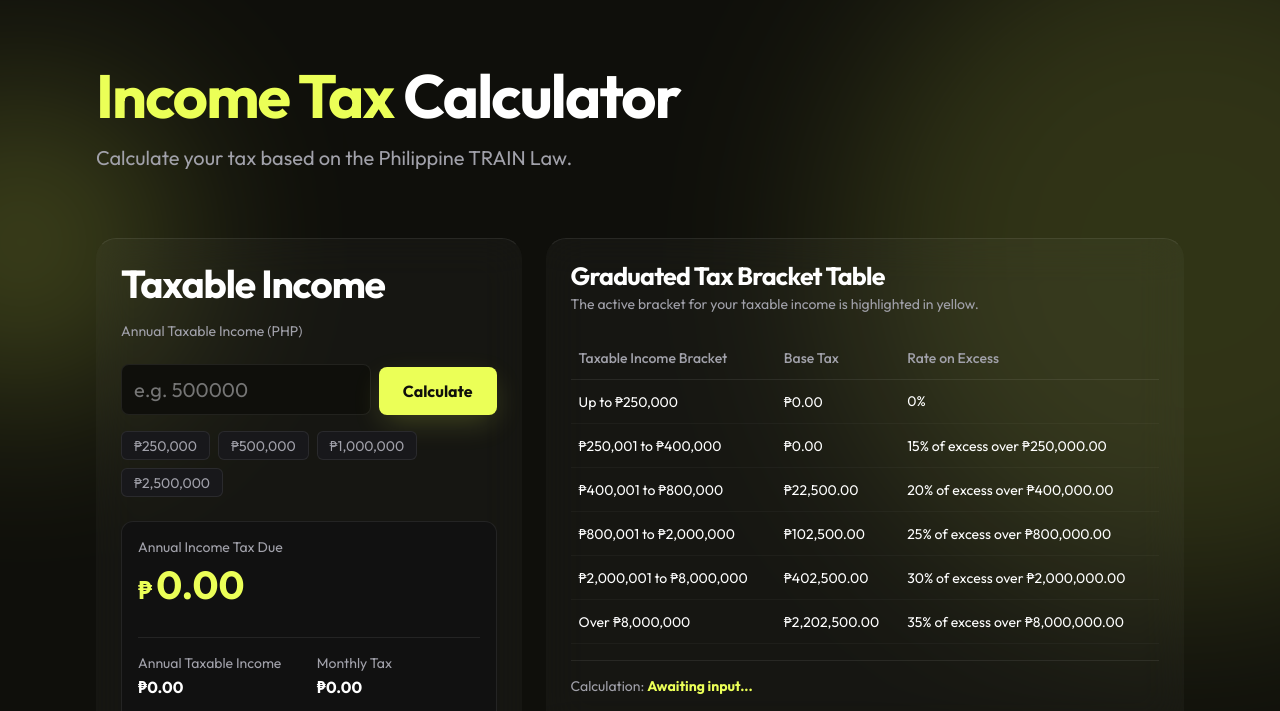
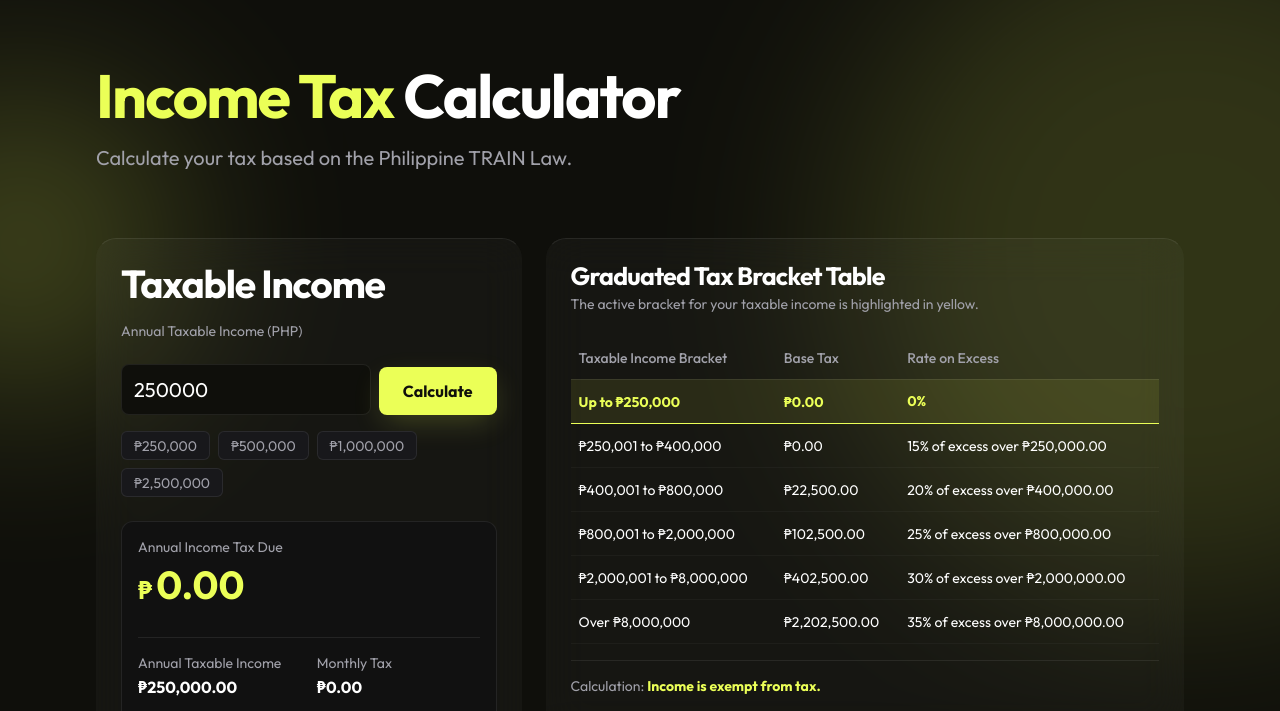
Before and after one commit to cxrlbndct/itc-website-assignment, a plain HTML site: page pages/tax.html in a window 1280 px wide. Both pictures are taken after a click on the button "₱250,000". Shown: the part 67-778 px from the top of the page. Drawn offline with Linux system fonts and the light colour scheme.

Commit message:
Added JS for Tax Program

```diff
--- a/css/styles.css
+++ b/css/styles.css
@@ -896,15 +896,12 @@ input[type="number"] {
 @media (max-width: 75rem) {
     .header-inner {
         flex-wrap: wrap;
-        /* Allows the nav to drop below the logo */
         justify-content: center;
-        /* Centers everything when stacked */
         gap: var(--space-4);
     }
 
     .nav-list {
         flex-wrap: wrap;
-        /* Allows the buttons to wrap onto new lines */
         justify-content: center;
     }
 }
--- a/js/main.js
+++ b/js/main.js
@@ -120,3 +120,97 @@ if (conversionForm) {
 
     updateUILabels();
 }
+
+/*TAX CALC*/
+const taxForm = document.getElementById('tax-form');
+
+if (taxForm) {
+    const taxInput = document.getElementById('tax-input');
+    const quickBtns = document.querySelectorAll('.quick-btn');
+    const tableBody = document.getElementById('tax-table-body');
+
+    const elTaxDue = document.getElementById('tax-due');
+    const elStatAnnual = document.getElementById('stat-annual');
+    const elStatMonthlyTax = document.getElementById('stat-monthly-tax');
+    const elStatRate = document.getElementById('stat-rate');
+    const elStatNetAnnual = document.getElementById('stat-net-annual');
+    const elStatNetMonthly = document.getElementById('stat-net-monthly');
+    const elMathDisplay = document.getElementById('tax-math-display');
+
+    const formatCurrency = (num) => {
+        return new Intl.NumberFormat('en-PH', {
+            minimumFractionDigits: 2,
+            maximumFractionDigits: 2
+        }).format(num);
+    };
+
+    quickBtns.forEach(btn => {
+        btn.addEventListener('click', () => {
+            taxInput.value = btn.getAttribute('data-val');
+            taxForm.dispatchEvent(new Event('submit'));
+        });
+    });
+
+    taxForm.addEventListener('submit', (e) => {
+        e.preventDefault();
+
+        const income = parseFloat(taxInput.value);
+        if (isNaN(income) || income < 0) return;
+
+        let taxDue = 0;
+        let bracketIndex = 1;
+        let mathString = '';
+
+        if (income <= 250000) {
+            taxDue = 0;
+            bracketIndex = 1;
+            mathString = 'Income is exempt from tax.';
+        }
+        else if (income <= 400000) {
+            taxDue = 0 + (income - 250000) * 0.15;
+            bracketIndex = 2;
+            mathString = `₱0.00 + (15% × ₱${formatCurrency(income - 250000)}) = ₱${formatCurrency(taxDue)}`;
+        }
+        else if (income <= 800000) {
+            taxDue = 22500 + (income - 400000) * 0.20;
+            bracketIndex = 3;
+            mathString = `₱22,500.00 + (20% × ₱${formatCurrency(income - 400000)}) = ₱${formatCurrency(taxDue)}`;
+        }
+        else if (income <= 2000000) {
+            taxDue = 102500 + (income - 800000) * 0.25;
+            bracketIndex = 4;
+            mathString = `₱102,500.00 + (25% × ₱${formatCurrency(income - 800000)}) = ₱${formatCurrency(taxDue)}`;
+        }
+        else if (income <= 8000000) {
+            taxDue = 402500 + (income - 2000000) * 0.30;
+            bracketIndex = 5;
+            mathString = `₱402,500.00 + (30% × ₱${formatCurrency(income - 2000000)}) = ₱${formatCurrency(taxDue)}`;
+        }
+        else {
+            taxDue = 2202500 + (income - 8000000) * 0.35;
+            bracketIndex = 6;
+            mathString = `₱2,202,500.00 + (35% × ₱${formatCurrency(income - 8000000)}) = ₱${formatCurrency(taxDue)}`;
+        }
+
+        const monthlyTax = taxDue / 12;
+        const effectiveRate = (taxDue / income) * 100;
+        const netAnnual = income - taxDue;
+        const netMonthly = netAnnual / 12;
+
+        elTaxDue.textContent = formatCurrency(taxDue);
+        elStatAnnual.textContent = `₱${formatCurrency(income)}`;
+        elStatMonthlyTax.textContent = `₱${formatCurrency(monthlyTax)}`;
+        elStatRate.textContent = `${effectiveRate.toFixed(2)}%`;
+        elStatNetAnnual.textContent = `₱${formatCurrency(netAnnual)}`;
+        elStatNetMonthly.textContent = `₱${formatCurrency(netMonthly)}`;
+        elMathDisplay.textContent = mathString;
+
+        const allActiveRows = tableBody.querySelectorAll('.active-bracket');
+        allActiveRows.forEach(row => row.classList.remove('active-bracket'));
+
+        const targetRow = tableBody.querySelector(`tr\[data-bracket="${bracketIndex}"]`);
+        if (targetRow) {
+            targetRow.classList.add('active-bracket');
+        }
+    });
+}
```
